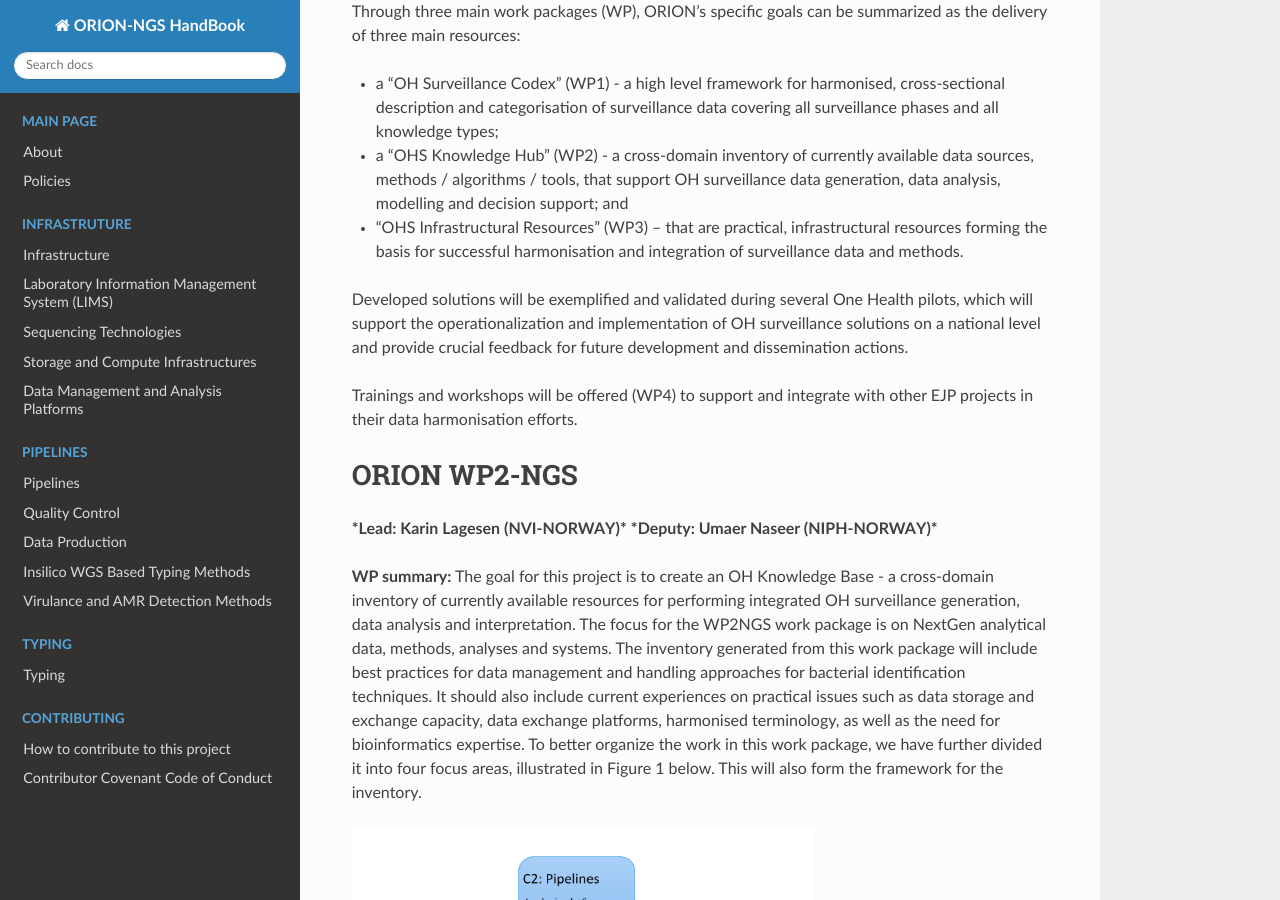
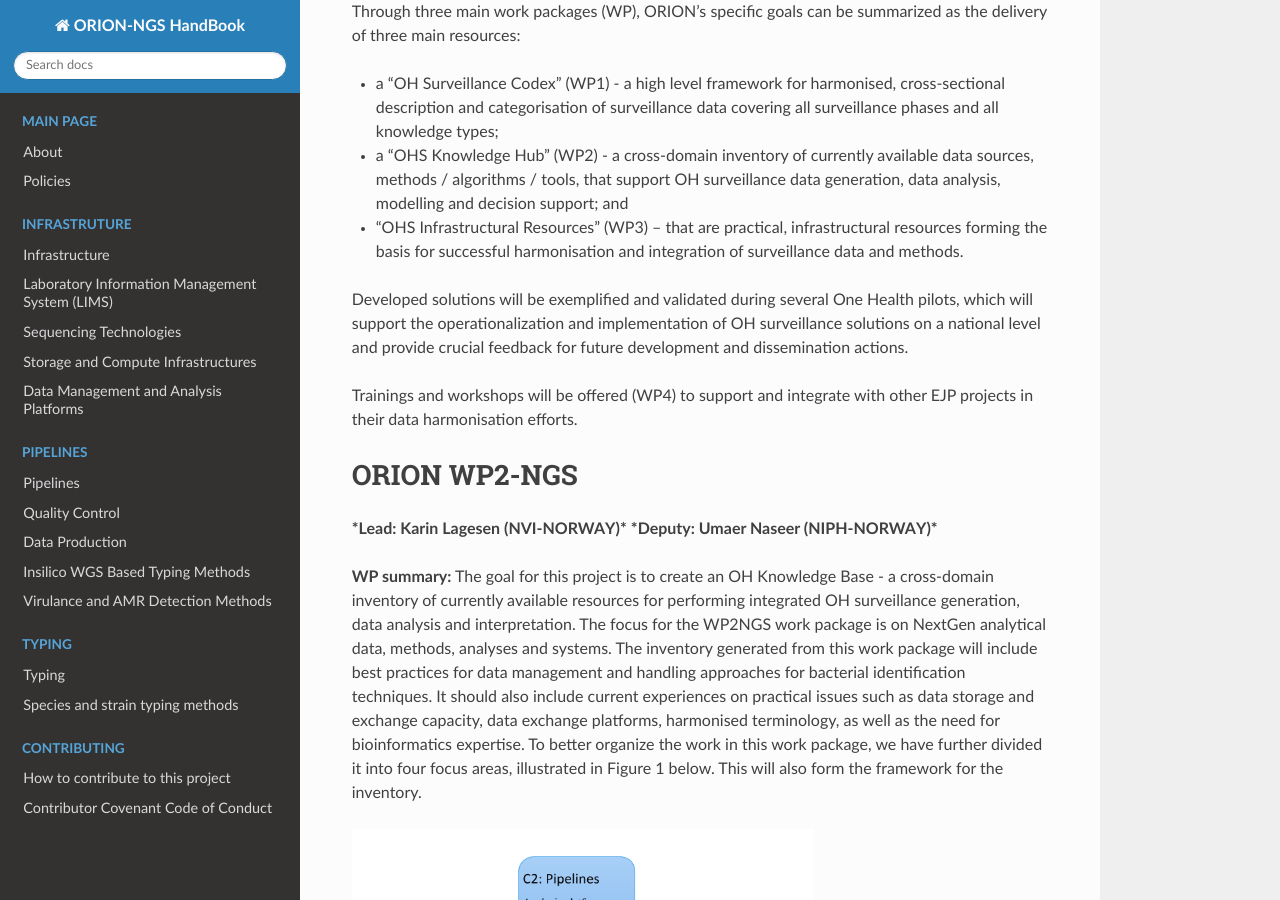
Before and after one commit to NorwegianVeterinaryInstitute/ORION_HandBook, a Sphinx documentation site: the page built from docs/source/index.rst, in a window 1280 px wide and 900 px high, scrolled down 439 px. Built offline with Sphinx 7.4.7 and the Read the Docs theme 2.0.0, drawn with Linux system fonts in a browser that asks for light colours.

Commit message:
Update index.rst

```diff
--- a/docs/source/index.rst
+++ b/docs/source/index.rst
@@ -39,12 +39,14 @@
    :caption: Typing
 
    Typing/typing.rst
+   Typing/species_strain_typing_methods.rst
 
 .. toctree::
    :maxdepth: 2
    :hidden:
    :caption: Surveillance
    Surveillance/surveillance.rst
+   Surveillance/ngs_cluster_outbreak.rst
 
 .. toctree::
    :maxdepth: 2
```
